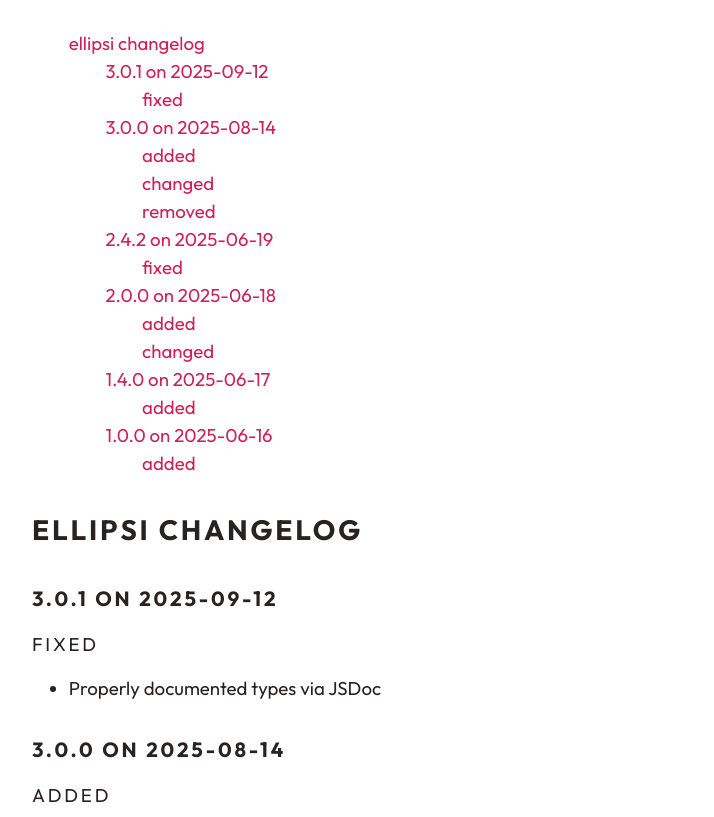
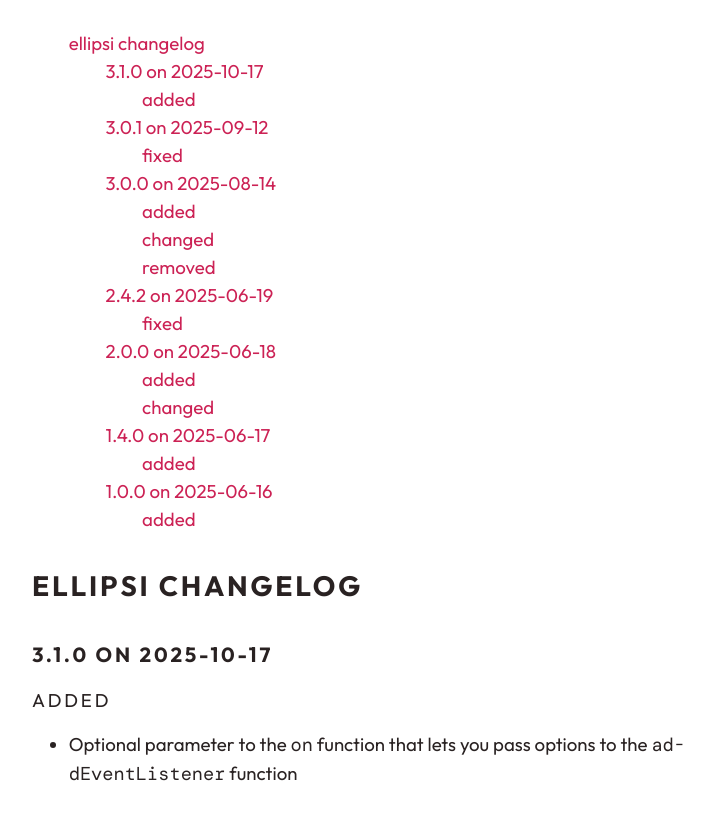
Before and after one commit to ctwiebe23/ellipsi, a website: page doc/changelog/index.html in a window 1280 px wide. Shown: the part 135-952 px from the top of the page, without its empty margins (274-988 px from the left). Drawn offline with Linux system fonts and the light colour scheme.

Commit message:
added event options to the on function

```diff
--- a/doc/changelog/index.html
+++ b/doc/changelog/index.html
@@ -295,6 +295,11 @@
 <li><a href="#ellipsi-changelog" id="toc-ellipsi-changelog">Ellipsi
 Changelog</a>
 <ul>
+<li><a href="#on-2025-10-17" id="toc-on-2025-10-17">3.1.0 on
+2025-10-17</a>
+<ul>
+<li><a href="#added" id="toc-added">Added</a></li>
+</ul></li>
 <li><a href="#on-2025-09-12" id="toc-on-2025-09-12">3.0.1 on
 2025-09-12</a>
 <ul>
@@ -303,7 +308,7 @@
 <li><a href="#on-2025-08-14" id="toc-on-2025-08-14">3.0.0 on
 2025-08-14</a>
 <ul>
-<li><a href="#added" id="toc-added">Added</a></li>
+<li><a href="#added-1" id="toc-added-1">Added</a></li>
 <li><a href="#changed" id="toc-changed">Changed</a></li>
 <li><a href="#removed" id="toc-removed">Removed</a></li>
 </ul></li>
@@ -315,30 +320,36 @@
 <li><a href="#on-2025-06-18" id="toc-on-2025-06-18">2.0.0 on
 2025-06-18</a>
 <ul>
-<li><a href="#added-1" id="toc-added-1">Added</a></li>
+<li><a href="#added-2" id="toc-added-2">Added</a></li>
 <li><a href="#changed-1" id="toc-changed-1">Changed</a></li>
 </ul></li>
 <li><a href="#on-2025-06-17" id="toc-on-2025-06-17">1.4.0 on
 2025-06-17</a>
 <ul>
-<li><a href="#added-2" id="toc-added-2">Added</a></li>
+<li><a href="#added-3" id="toc-added-3">Added</a></li>
 </ul></li>
 <li><a href="#on-2025-06-16" id="toc-on-2025-06-16">1.0.0 on
 2025-06-16</a>
 <ul>
-<li><a href="#added-3" id="toc-added-3">Added</a></li>
+<li><a href="#added-4" id="toc-added-4">Added</a></li>
 </ul></li>
 </ul></li>
 </ul>
 </nav>
 <h1 id="ellipsi-changelog">Ellipsi Changelog</h1>
+<h2 id="on-2025-10-17">3.1.0 on 2025-10-17</h2>
+<h3 id="added">Added</h3>
+<ul>
+<li>Optional parameter to the <code>on</code> function that lets you
+pass options to the <code>addEventListener</code> function</li>
+</ul>
 <h2 id="on-2025-09-12">3.0.1 on 2025-09-12</h2>
 <h3 id="fixed">Fixed</h3>
 <ul>
 <li>Properly documented types via JSDoc</li>
 </ul>
 <h2 id="on-2025-08-14">3.0.0 on 2025-08-14</h2>
-<h3 id="added">Added</h3>
+<h3 id="added-1">Added</h3>
 <ul>
 <li><code>Shadow</code>, a type that contains potential shadow
 roots</li>
@@ -367,7 +378,7 @@
 <code>tag</code> function</li>
 </ul>
 <h2 id="on-2025-06-18">2.0.0 on 2025-06-18</h2>
-<h3 id="added-1">Added</h3>
+<h3 id="added-2">Added</h3>
 <ul>
 <li>example directory</li>
 </ul>
@@ -376,14 +387,14 @@
 <li>name to Ellipsi (Finnish for ellipsis) from dots</li>
 </ul>
 <h2 id="on-2025-06-17">1.4.0 on 2025-06-17</h2>
-<h3 id="added-2">Added</h3>
+<h3 id="added-3">Added</h3>
 <ul>
 <li>Minify as a development dependency</li>
 <li>ability to use JSON objects as attributes in <code>tag</code>
 function</li>
 </ul>
 <h2 id="on-2025-06-16">1.0.0 on 2025-06-16</h2>
-<h3 id="added-3">Added</h3>
+<h3 id="added-4">Added</h3>
 <ul>
 <li>Project start</li>
 </ul>
```
Also changed, not shown: doc/index.html (+6 -3 lines), ellipsi.js (+7 -4 lines), CHANGELOG.md, README.md.
